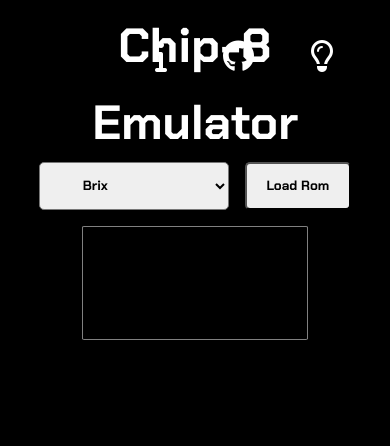
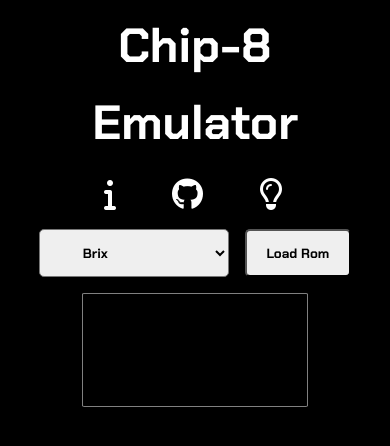
Before and after one commit to thomasspina/Superchip-Emulator, a plain HTML site: page index.html in a window 390 px wide. Drawn offline with nearby package versions, Linux system fonts and the light colour scheme; no server answers; a web font is replaced by a local one.

Commit message:
finished responsivness finally

```diff
--- a/index.html
+++ b/index.html
@@ -94,6 +94,7 @@
             </div>
         </dialog>
         <div id="upper-container">
+            <div id="navigation"> </div>
             <h1 id="title">Chip-8 Emulator</h1>
             <div id="navigation">
                 <button id="open-info">
--- a/style.css
+++ b/style.css
@@ -5,18 +5,6 @@ html {
     scroll-behavior: smooth;
     line-height: 1.6;
     -webkit-text-size-adjust: 100%;
-}
-
-@media (max-width: 768px) {
-    #nav-container {
-      position: static; /* Remove absolute positioning */
-      margin-top: 1rem;
-      justify-content: center; /* Center the navigation buttons */
-    }
-
-    #upper-container {
-      text-align: center; /* Keep the title centered */
-    }
 }
 
 body {
@@ -126,12 +114,21 @@ button {
     place-items: center;
 }
 
+#upper-container {
+    width: 100%;
+    position: relative;
+    display: flex;
+    justify-content: space-between;
+    align-items: center;
+    flex-wrap: wrap;
+}
+
 #navigation {
+    /* border: 1px solid red; */
     width: 13rem;
-    display: flex;
-    position: absolute;
+    /* position: absolute;
     top: 1rem;
-    right: 2rem;
+    right: 2rem; */
     display: flex;
     justify-content: flex-end;
     gap: 1.5rem
@@ -145,18 +142,13 @@ button {
     border-radius: 15px
 }
 
-#upper-container {
-    width: 100%;
-    position: relative;
-    display: flex;
-    justify-content: center;
-}
-
 #title {
+    /* border: 1px solid red; */
+    flex: 2;
     text-align: center;
-    position: center;
+    padding-left: 40px;
     font-size: clamp(3rem, 4vw + 1rem, 6rem);
-    margin: 0;
+    margin: auto;
     padding: 0;
     max-width: 90%;
     word-wrap: break-word;
@@ -191,3 +183,11 @@ button {
     cursor: pointer;
     padding: 0 1.2rem;
 }
+
+@media (max-width: 900px) {
+    #upper-container {
+        display: flex;
+        flex-direction: column;
+        align-items: center;
+    }
+}
```
